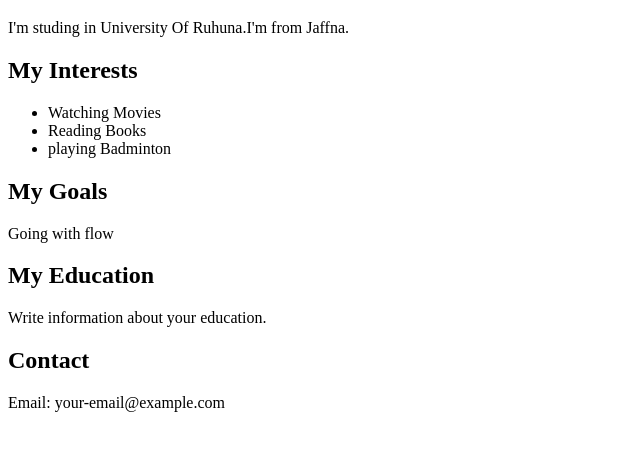
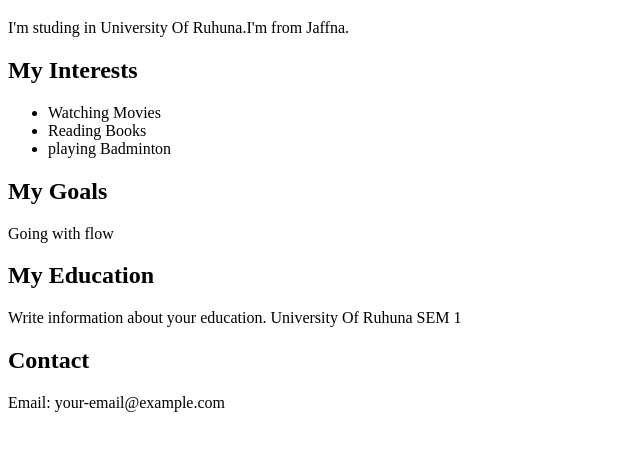
Before and after one commit to francis-the-dore/Student-Website, a plain HTML site: page index.html in a window 1280 px wide. Shown: the part 61-512 px from the top of the page, without its empty margins (0-640 px from the left). Drawn offline with Linux system fonts and the light colour scheme.

```diff
--- a/index.html
+++ b/index.html
@@ -18,6 +18,7 @@
 Going with flow
 <h2>My Education</h2>
 Write information about your education.
+University Of Ruhuna SEM 1
 <h2>Contact</h2>
 <p>
 Email: your-email@example.com
```
